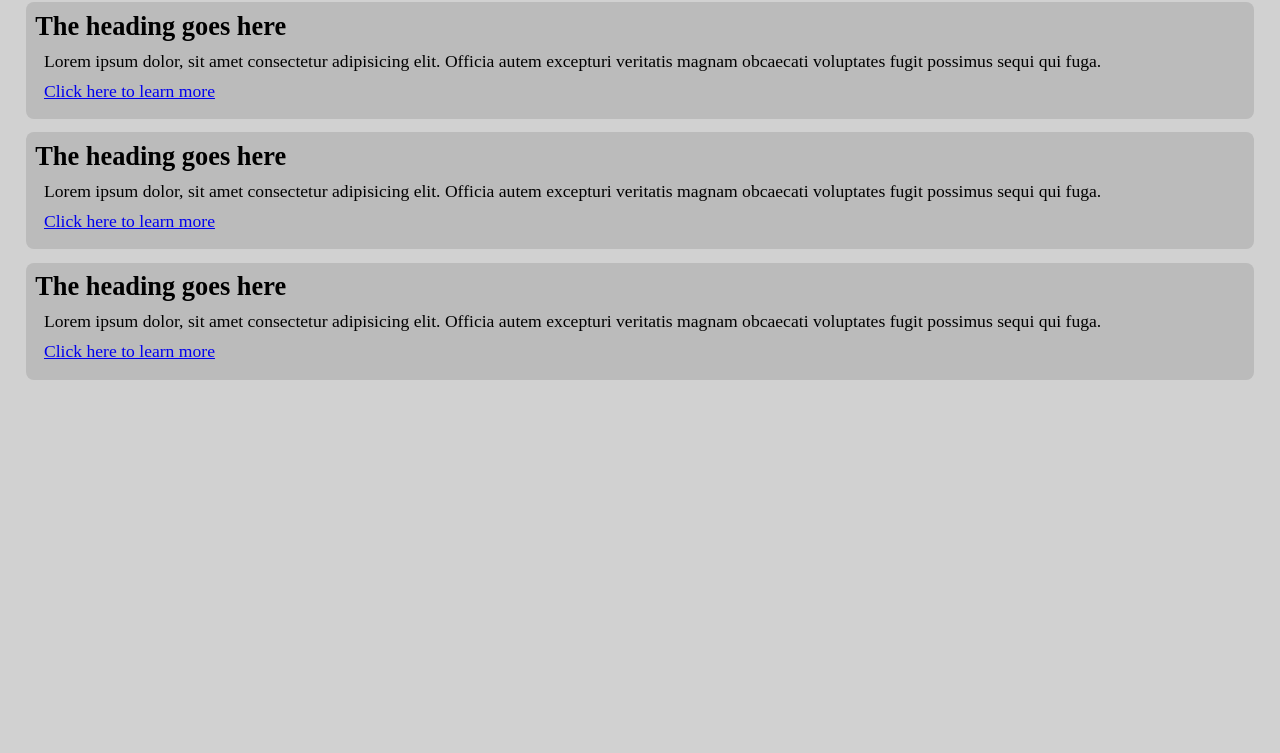
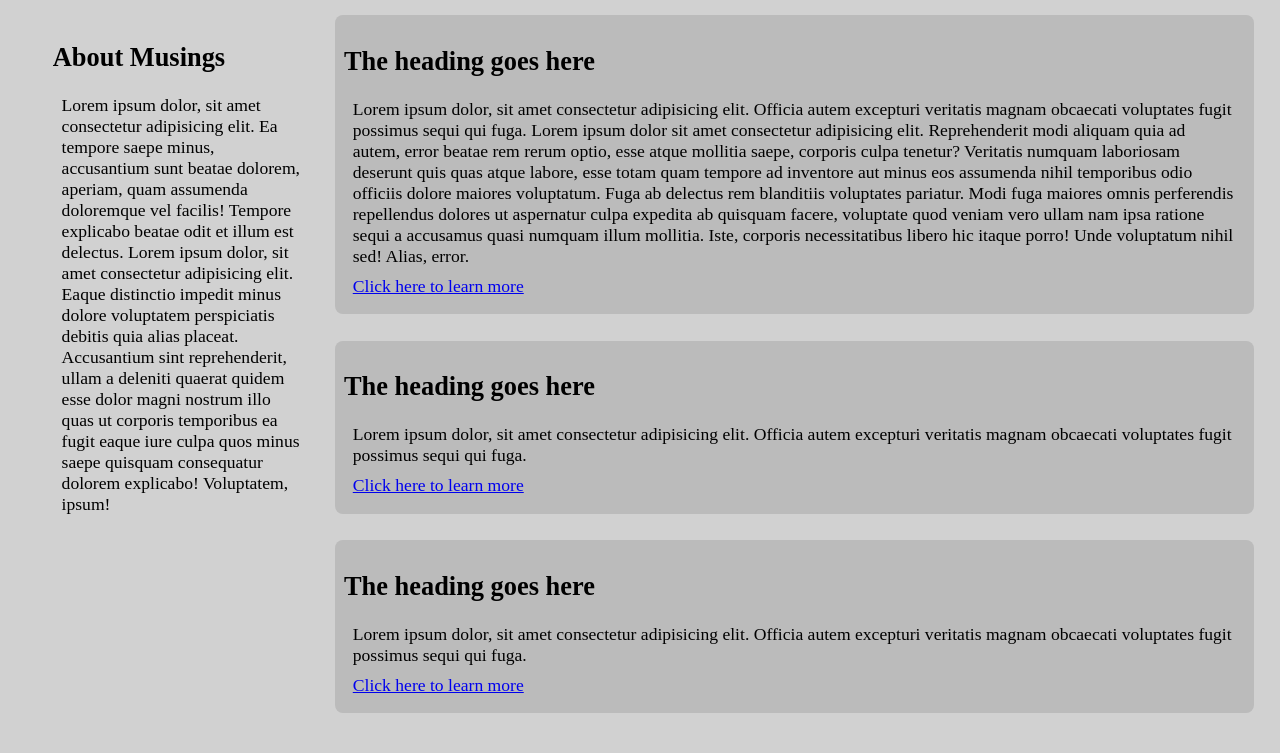
Before and after one commit to musing-dreams/musing-dreams.github.io, a plain HTML site: page index.html in a window 1280 px wide. Shown: the part 117-870 px from the top of the page. Before the commit the page ends 800 px from the top, so only its background shows below. Drawn offline with Linux system fonts and the light colour scheme.

Commit message:
made it responsive

```diff
--- a/index.html
+++ b/index.html
@@ -9,32 +9,45 @@
   </head>
   <body>
     <h1 class="main-heading">Musings</h1>
+    <div class="main-body">
+        <div class="intro">
+          <h2>About Musings</h2>
+          <p>
+            Lorem ipsum dolor, sit amet consectetur adipisicing elit. Ea tempore
+            saepe minus, accusantium sunt beatae dolorem, aperiam, quam assumenda
+            doloremque vel facilis! Tempore explicabo beatae odit et illum est
+            delectus. Lorem ipsum dolor, sit amet consectetur adipisicing elit. Eaque distinctio impedit minus dolore voluptatem perspiciatis debitis quia alias placeat. Accusantium sint reprehenderit, ullam a deleniti quaerat quidem esse dolor magni nostrum illo quas ut corporis temporibus ea fugit eaque iure culpa quos minus saepe quisquam consequatur dolorem explicabo! Voluptatem, ipsum!
+          </p>
+        </div>
+        <div class="article-container">
           <div class="short article-1">
             <h2>The heading goes here</h2>
             <p>
-        Lorem ipsum dolor, sit amet consectetur adipisicing elit. Officia autem
-        excepturi veritatis magnam obcaecati voluptates fugit possimus sequi qui
-        fuga.
+              Lorem ipsum dolor, sit amet consectetur adipisicing elit. Officia
+              autem excepturi veritatis magnam obcaecati voluptates fugit possimus
+              sequi qui fuga. Lorem ipsum dolor sit amet consectetur adipisicing elit. Reprehenderit modi aliquam quia ad autem, error beatae rem rerum optio, esse atque mollitia saepe, corporis culpa tenetur? Veritatis numquam laboriosam deserunt quis quas atque labore, esse totam quam tempore ad inventore aut minus eos assumenda nihil temporibus odio officiis dolore maiores voluptatum. Fuga ab delectus rem blanditiis voluptates pariatur. Modi fuga maiores omnis perferendis repellendus dolores ut aspernatur culpa expedita ab quisquam facere, voluptate quod veniam vero ullam nam ipsa ratione sequi a accusamus quasi numquam illum mollitia. Iste, corporis necessitatibus libero hic itaque porro! Unde voluptatum nihil sed! Alias, error.
             </p>
             <p><a href="#">Click here to learn more</a></p>
           </div>
           <div class="short article-2">
             <h2>The heading goes here</h2>
             <p>
-        Lorem ipsum dolor, sit amet consectetur adipisicing elit. Officia autem
-        excepturi veritatis magnam obcaecati voluptates fugit possimus sequi qui
-        fuga.
+              Lorem ipsum dolor, sit amet consectetur adipisicing elit. Officia
+              autem excepturi veritatis magnam obcaecati voluptates fugit possimus
+              sequi qui fuga.
             </p>
             <p><a href="#">Click here to learn more</a></p>
           </div>
           <div class="short article-3">
             <h2>The heading goes here</h2>
             <p>
-        Lorem ipsum dolor, sit amet consectetur adipisicing elit. Officia autem
-        excepturi veritatis magnam obcaecati voluptates fugit possimus sequi qui
-        fuga.
+              Lorem ipsum dolor, sit amet consectetur adipisicing elit. Officia
+              autem excepturi veritatis magnam obcaecati voluptates fugit possimus
+              sequi qui fuga.
             </p>
             <p><a href="#">Click here to learn more</a></p>
           </div>
+        </div>
+    </div>
   </body>
 </html>
--- a/style.css
+++ b/style.css
@@ -1,7 +1,3 @@
-* {
-  margin: 0;
-  padding: 0;
-}
 body {
   background: rgb(209, 209, 209);
   padding: 1em;
@@ -21,3 +17,23 @@ p {
   padding: 0.5em;
   margin: 0.75em 0;
 }
+@media (min-width: 750px) {
+  h1 {
+    text-align: center;
+  }
+  .main-body {
+    display: flex;
+    flex-direction: row;
+  }
+  .intro {
+    max-width: 20vw;
+    margin: 0.5em 1em;
+    padding: 0.5em;
+    border-radius: 0.5em;
+    max-height: 50vh;
+  }
+  .article-container {
+    display: flex;
+    flex-direction: column;
+  }
+}
```
Lines whose indentation alone changed are shown as unchanged.
